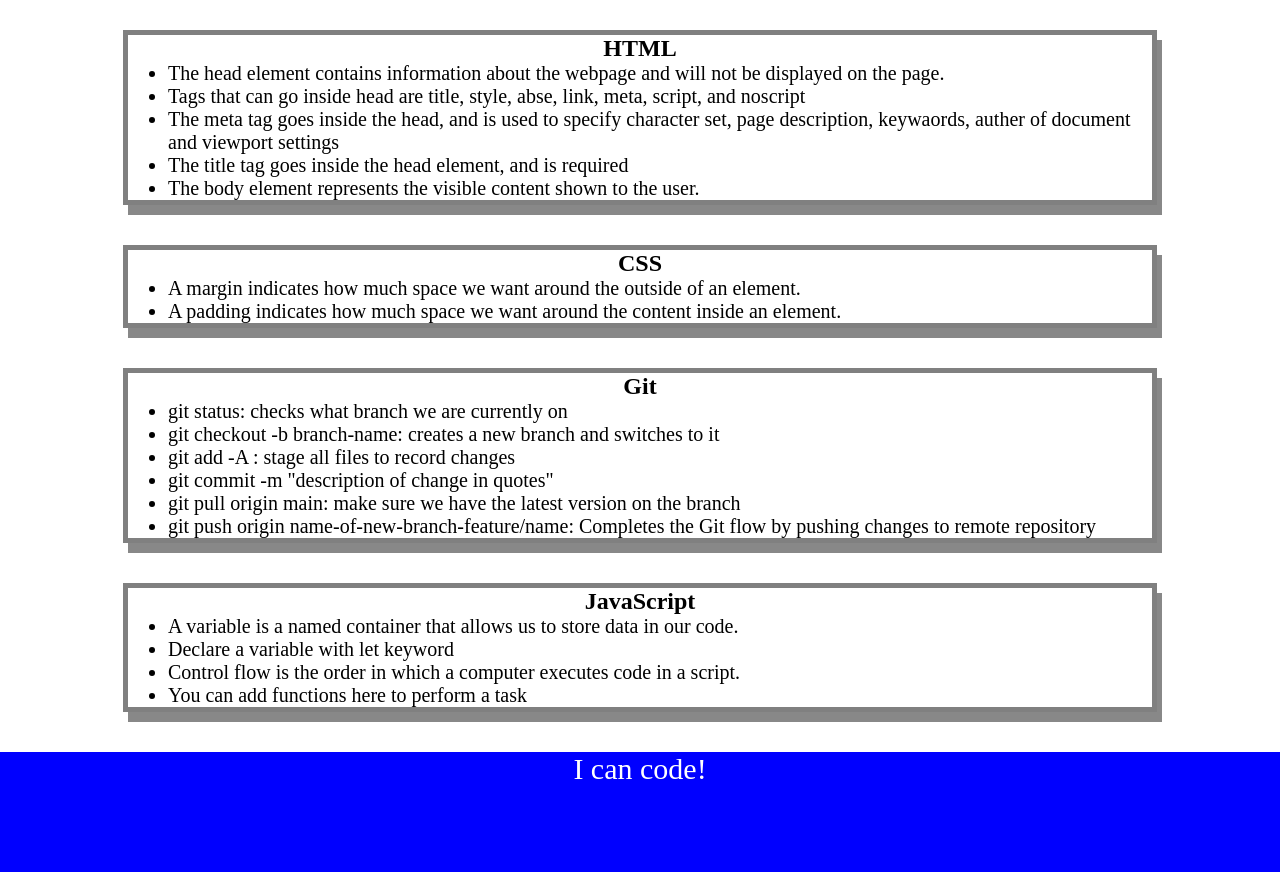
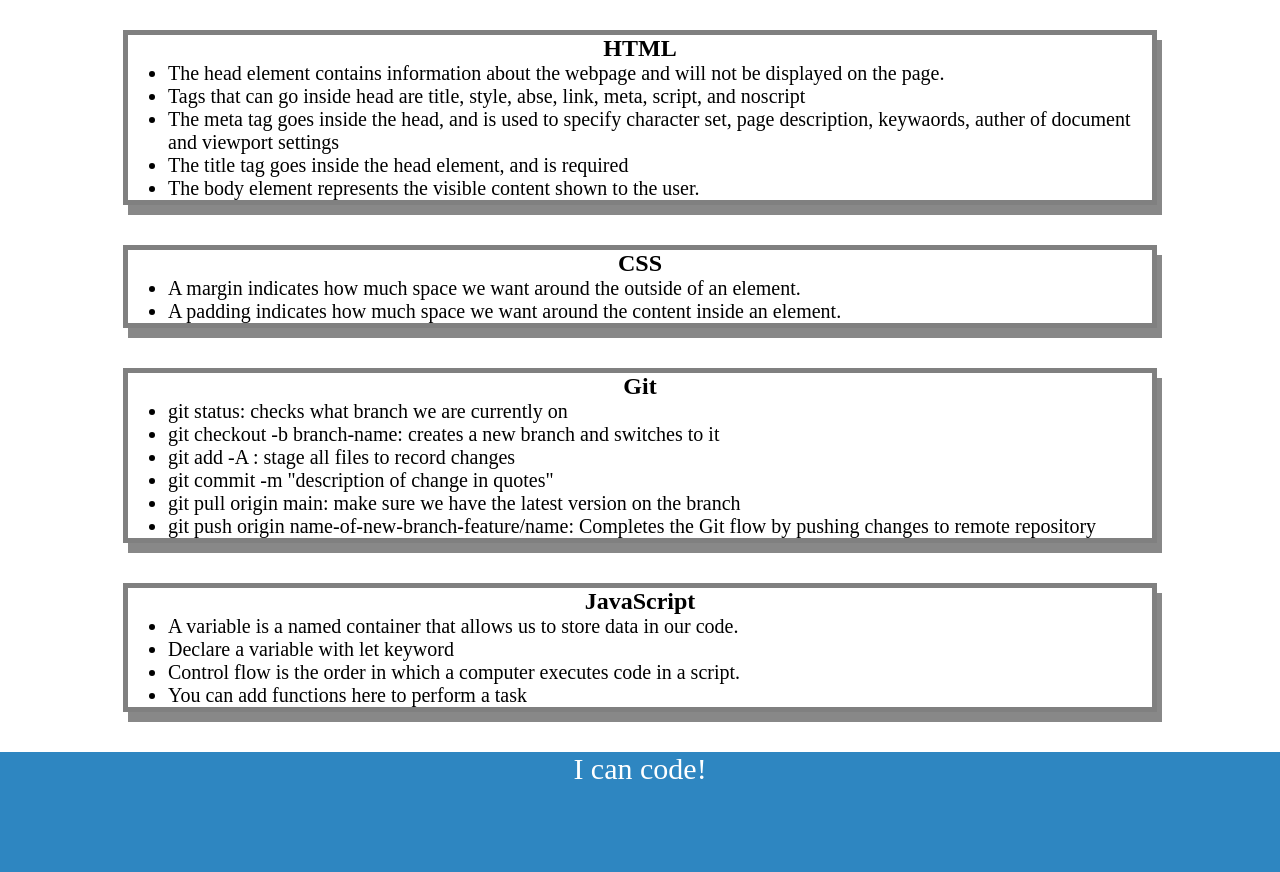
Before and after one commit to ariSof/prework-study-guide, a plain HTML site: page prework-study-guide/index.html in a window 1280 px wide. Shown: the part 130-1002 px from the top of the page. Drawn offline with Linux system fonts and the light colour scheme.

Commit message:
changed header/footer color

```diff
--- a/prework-study-guide/assets/style.css
+++ b/prework-study-guide/assets/style.css
@@ -7,7 +7,7 @@ header,
 footer {
     width: 100%;
     height: 120px;
-    background-color: blue;
+    background-color: #2E86C1;
     color: white;
 }
 
```
